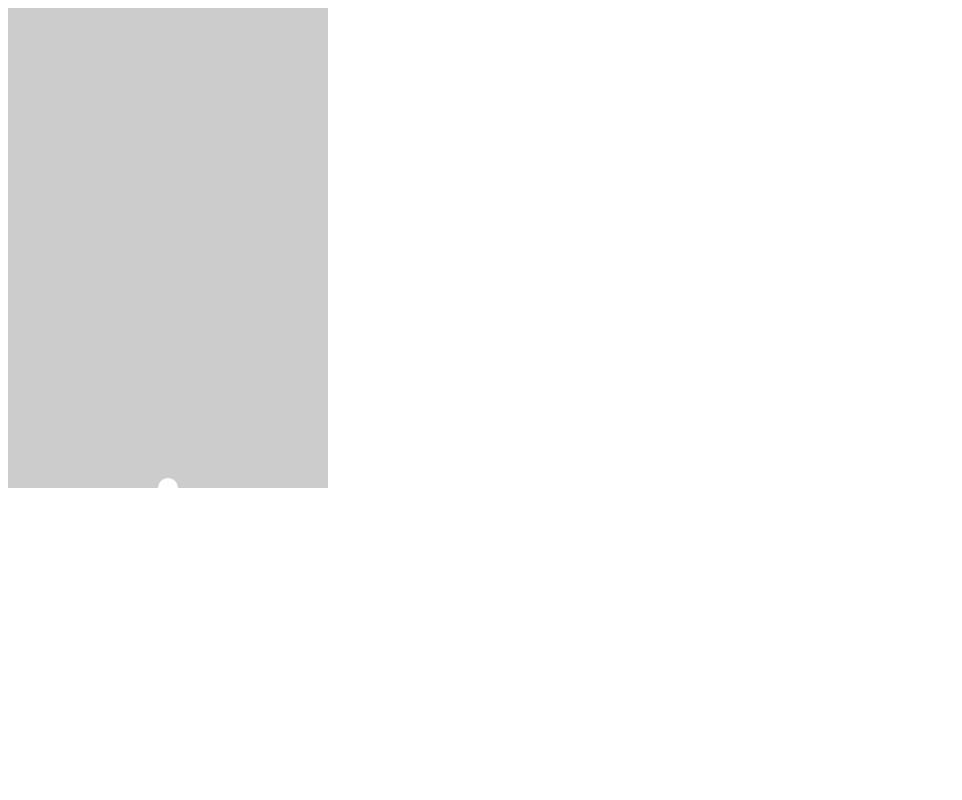
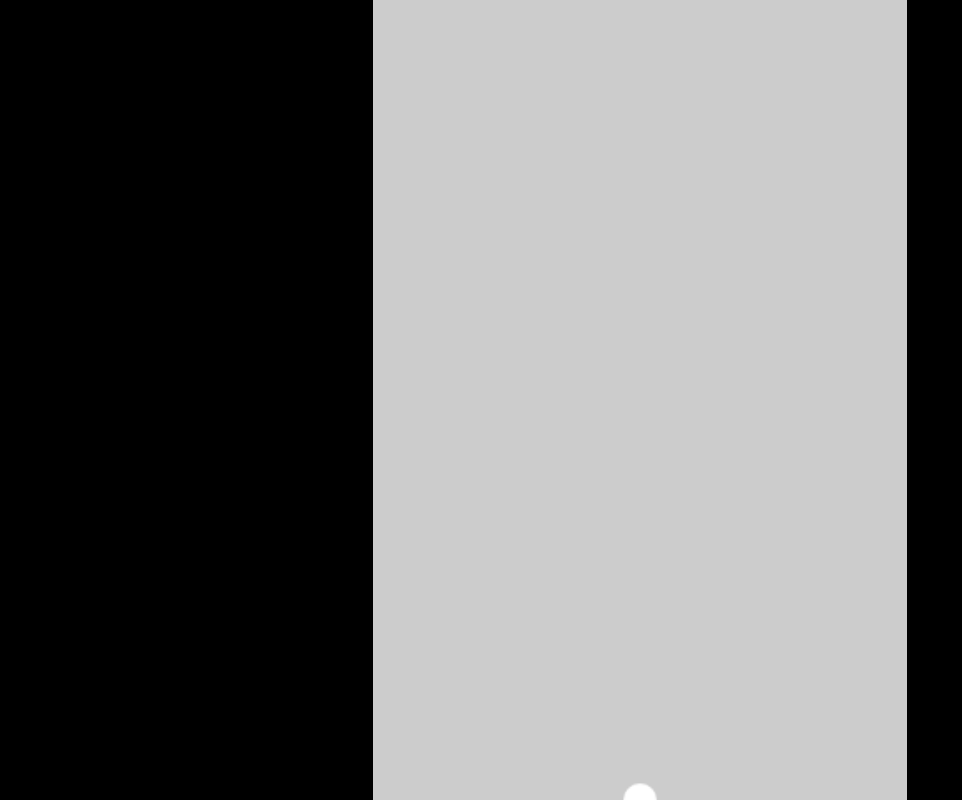
Before and after one commit to Eruant/Js13kGames-2014, a plain HTML site: page index.html in a window 1280 px wide. Shown: the whole page, without its empty margins (0-962 px from the left). Drawn offline with Linux system fonts and the light colour scheme.

Commit message:
Made game run to fill browser

```diff
--- a/index.html
+++ b/index.html
@@ -1 +1 @@
-<!doctype html><script src="js13k.js"></script>
+<!doctype html><link type="text/css" rel="stylesheet" href="js13k.css"></link><script src="js13k.js"></script>
--- /dev/null
+++ b/js13k.css
@@ -0,0 +1,15 @@
+body {
+  background: #000; }
+
+canvas {
+  width: 100vw;
+  height: 166.67vw;
+  /* ratio = 320/480 = 0.667*/
+  max-height: 100vh;
+  max-width: 66.667vh;
+  margin: auto;
+  position: absolute;
+  top: 0;
+  bottom: 0;
+  left: 0;
+  right: 0; }
```
